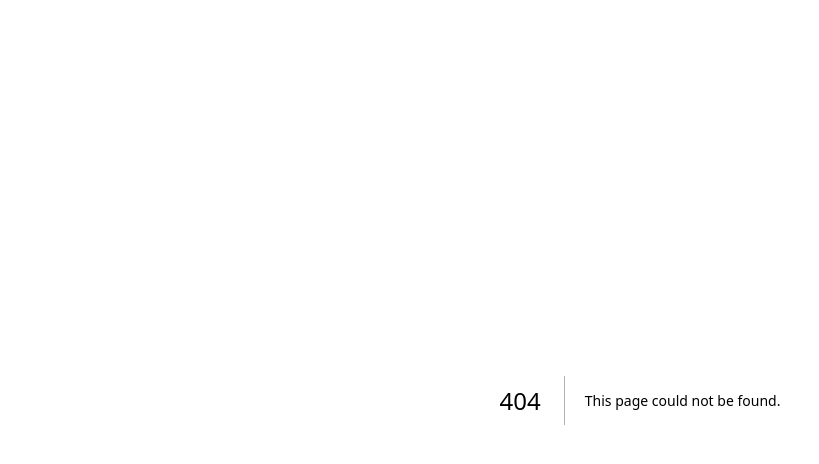
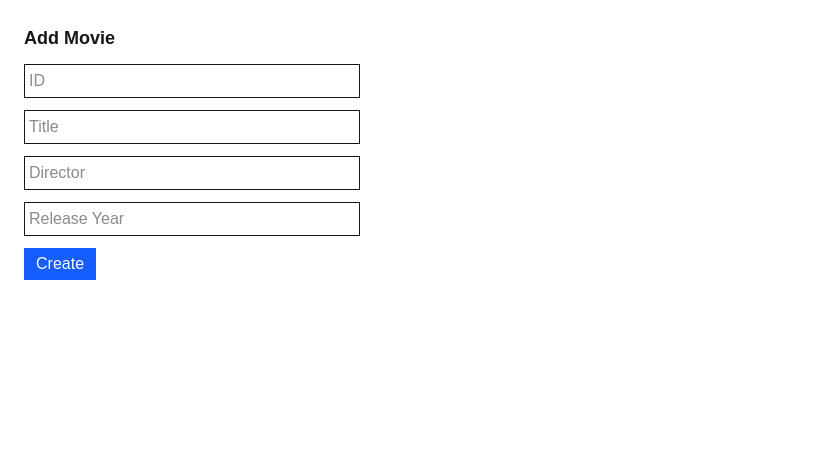
Before and after one commit to manchg1/movie-collection, a Next.js app: page /admin/create in a window 1280 px wide. Before the commit this address had no page. Shown: the top 464 px of the page, without its empty margins (0-819 px from the left). Built offline with nearby package versions, Linux system fonts and the light colour scheme.

Commit message:
Add /admin/create page with form to add new movie

```diff
--- /dev/null
+++ b/src/app/admin/create/page.js
@@ -0,0 +1,40 @@
+'use client';
+
+import { useState } from "react";
+import { useRouter } from "next/navigation";
+
+export default function CreateMoviePage() {
+    const [id, setId] = useState("");
+    const [title, setTitle] = useState("");
+    const [director, setDirector] = useState("");
+    const [year, setYear] = useState("");
+    const router = useRouter();
+
+    async function handleSubmit(e) {
+        e.preventDefault();
+
+        await fetch("http://localhost:4000/movies", {
+            method: "POST",
+            headers: { "Content-Type": "application/json" },
+            body: JSON.stringify({
+                id: Number(id),
+                title,
+                director,
+                release_year: Number(year),
+            }),
+        });
+
+        router.push("/admin");
+    }
+
+    return (
+        <form onSubmit={handleSubmit} className="p-6 space-y-3 max-w-sm">
+            <h1 className="text-lg font-bold">Add Movie</h1>
+            <input placeholder="ID" value={id} onChange={e => setId(e.target.value)} className="border w-full p-1" />
+            <input placeholder="Title" value={title} onChange={e => setTitle(e.target.value)} className="border w-full p-1" />
+            <input placeholder="Director" value={director} onChange={e => setDirector(e.target.value)} className="border w-full p-1" />
+            <input placeholder="Release Year" value={year} onChange={e => setYear(e.target.value)} className="border w-full p-1" />
+            <button className="bg-blue-600 text-white px-3 py-1">Create</button>
+        </form>
+    );
+}
```
